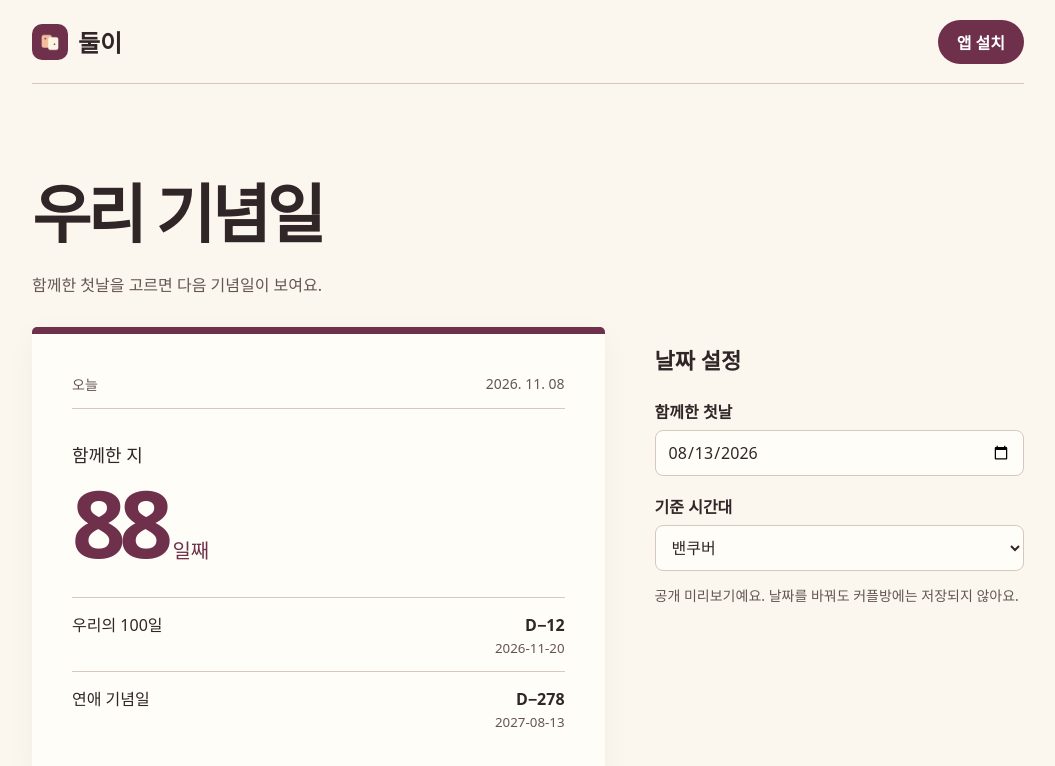
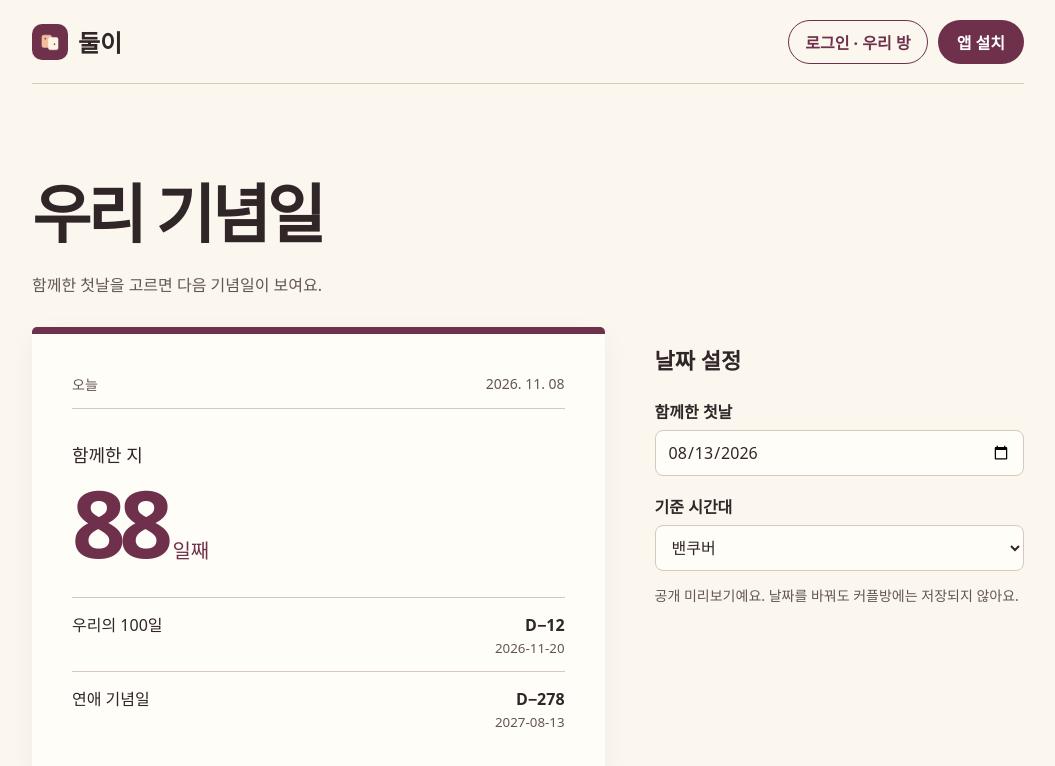
Before and after one commit to Samuel0720-source/duri-chrome-starter, a Next.js app: page / in a window 1280 px wide. Shown: the top 766 px of the page, without its empty margins (112-1167 px from the left). Built offline with nearby package versions, Linux system fonts and the light colour scheme.

Commit message:
Link the home page to sign-in and the couple room

```diff
--- a/src/app/globals.css
+++ b/src/app/globals.css
@@ -237,3 +237,10 @@ button {
 .stack .check { display: flex; gap: 8px; align-items: center; font-size: 14px; }
 .stack .check input { width: 18px; height: 18px; }
 .stack button.danger { background: #7b2038; border-color: #7b2038; }
+.top-actions { display: flex; align-items: center; gap: 10px; }
+.top-actions .start {
+  display: inline-flex; align-items: center; min-height: 44px; padding: 0 16px;
+  border: 1px solid var(--berry); border-radius: 999px; color: var(--berry);
+  font-weight: 650; text-decoration: none; white-space: nowrap;
+}
+.top-actions .start:hover { background: var(--muted); }
--- a/src/app/page.tsx
+++ b/src/app/page.tsx
@@ -12,7 +12,10 @@ export default function Home() {
           <img alt="" width="36" height="36" src="/icons/icon-192.png" />
           둘이
         </div>
-        <InstallControl />
+        <nav className="top-actions" aria-label="계정">
+          <a className="start" href="/room">로그인 · 우리 방</a>
+          <InstallControl />
+        </nav>
       </header>
       <div className="intro">
         <h1>우리 기념일</h1>
```
